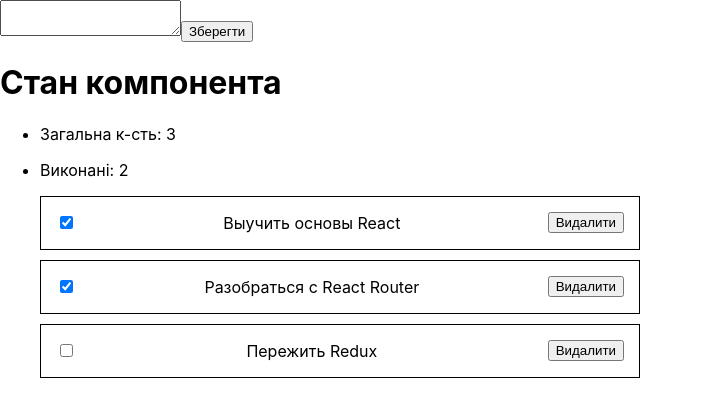
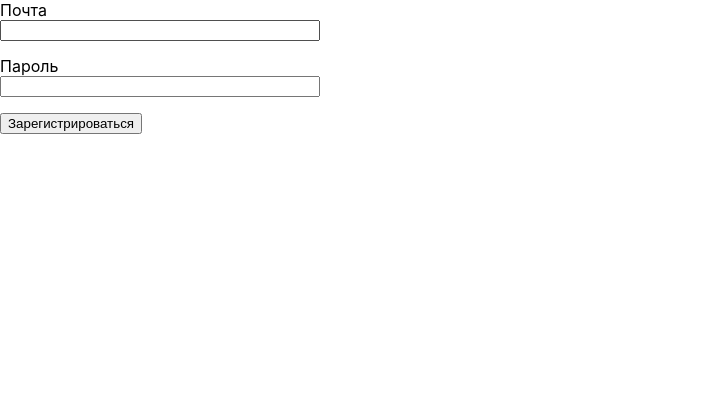
Before and after one commit to skif6623/Counter-on-class, a React (Create React App) app: page / in a window 1280 px wide. Shown: the top 416 px of the page, without its empty margins (0-703 px from the left). Built offline with nearby package versions, Linux system fonts and the light colour scheme.

Commit message:
test useState hook

```diff
--- a/src/App.js
+++ b/src/App.jsx
@@ -5,6 +5,7 @@
 import { TodoList } from './components/TodoList/TodoList';
 import { TodoEditor } from './components/TodoEditor/TodoEditor';
 import initTodos from './todos.json';
+import { SignupForm } from './components/SignupForm/SignupForm';
 // import { Form } from './components/Form/Form';
 // import { ColorPicker } from './components/ColorPicker/ColorPicker';
 // const colorPickerOptions = [
@@ -18,6 +19,7 @@
 export class App extends Component {
   state = {
     todos: initTodos,
+    filter: '',
   };
 
   addTodo = text => {
@@ -30,8 +32,10 @@
     this.setState(({ todos }) => ({
       todos: [todo, ...todos],
     }));
+  };
 
-    console.log();
+  changeFilter = e => {
+    this.setState({ filter: e.currentTarget.value });
   };
 
   deleteTodo = todoId => {
@@ -55,7 +59,7 @@
   };
 
   render() {
-    const { todos } = this.state;
+    const { todos, filter } = this.state;
 
     const completeTodos = todos.reduce(
       (total, todo) => (todo.completed ? total + 1 : total),
@@ -64,9 +68,19 @@
 
     return (
       <>
+        <SignupForm />
         {/* <ColorPicker options={colorPickerOptions} /> */}
         {/* <Form submit={this.formSubmitHandler} /> */}
-        <TodoEditor onSubmitForm={this.addTodo} />
+        {/* <TodoEditor onSubmitForm={this.addTodo} />
+        <label>
+          Фільтр по імені
+          <input
+            type="text"
+            name="filter"
+            value={filter}
+            onChange={this.changeFilter}
+          />
+        </label>
         <h1>Стан компонента</h1>
         <ul>
           <li>
@@ -80,7 +94,7 @@
           todos={todos}
           onDeleteTodo={this.deleteTodo}
           onToggleCompleted={this.toggleCompleted}
-        />
+        /> */}
       </>
     );
   }
--- /dev/null
+++ b/src/components/SignupForm/SignupForm.jsx
@@ -0,0 +1,89 @@
+import { useState } from 'react';
+import styles from './SignupForm.module.css';
+
+export function SignupForm() {
+  const [email, setEmail] = useState('');
+  const [password, setPassword] = useState('');
+
+  const handleChange = e => {
+    const { name, value } = e.target;
+    switch (name) {
+      case 'email':
+        setEmail(value);
+        break;
+
+      case 'password':
+        setPassword(value);
+        break;
+
+      default:
+        return;
+    }
+  };
+
+  return (
+    <form className={styles.form} autoComplete="off">
+      <label className={styles.label}>
+        <span>Почта</span>
+        <input
+          type="email"
+          name="email"
+          onChange={handleChange}
+          value={email}
+        />
+      </label>
+
+      <label className={styles.label}>
+        <span>Пароль</span>
+        <input
+          type="password"
+          name="password"
+          onChange={handleChange}
+          value={password}
+        />
+      </label>
+
+      <button type="submit">Зарегистрироваться</button>
+    </form>
+  );
+}
+
+// class OldSignupForm extends Component {
+//   state = {
+//     email: '',
+//     password: '',
+//   };
+
+//   handleChange = evt => {
+//     const { name, value } = evt.target;
+//     this.setState({ [name]: value });
+//   };
+
+//   render() {
+//     return (
+//       <form className={styles.form} autoComplete="off">
+//         <label className={styles.label}>
+//           <span>Почта</span>
+//           <input
+//             type="email"
+//             name="email"
+//             onChange={this.handleChange}
+//             value={this.state.email}
+//           />
+//         </label>
+
+//         <label className={styles.label}>
+//           <span>Пароль</span>
+//           <input
+//             type="password"
+//             name="password"
+//             onChange={this.handleChange}
+//             value={this.state.password}
+//           />
+//         </label>
+
+//         <button type="submit">Зарегистрироваться</button>
+//       </form>
+//     );
+//   }
+// }
--- /dev/null
+++ b/src/components/SignupForm/SignupForm.module.css
@@ -0,0 +1,9 @@
+.form {
+  width: 320px;
+}
+
+.label {
+  display: flex;
+  flex-direction: column;
+  margin-bottom: 15px;
+}
```
